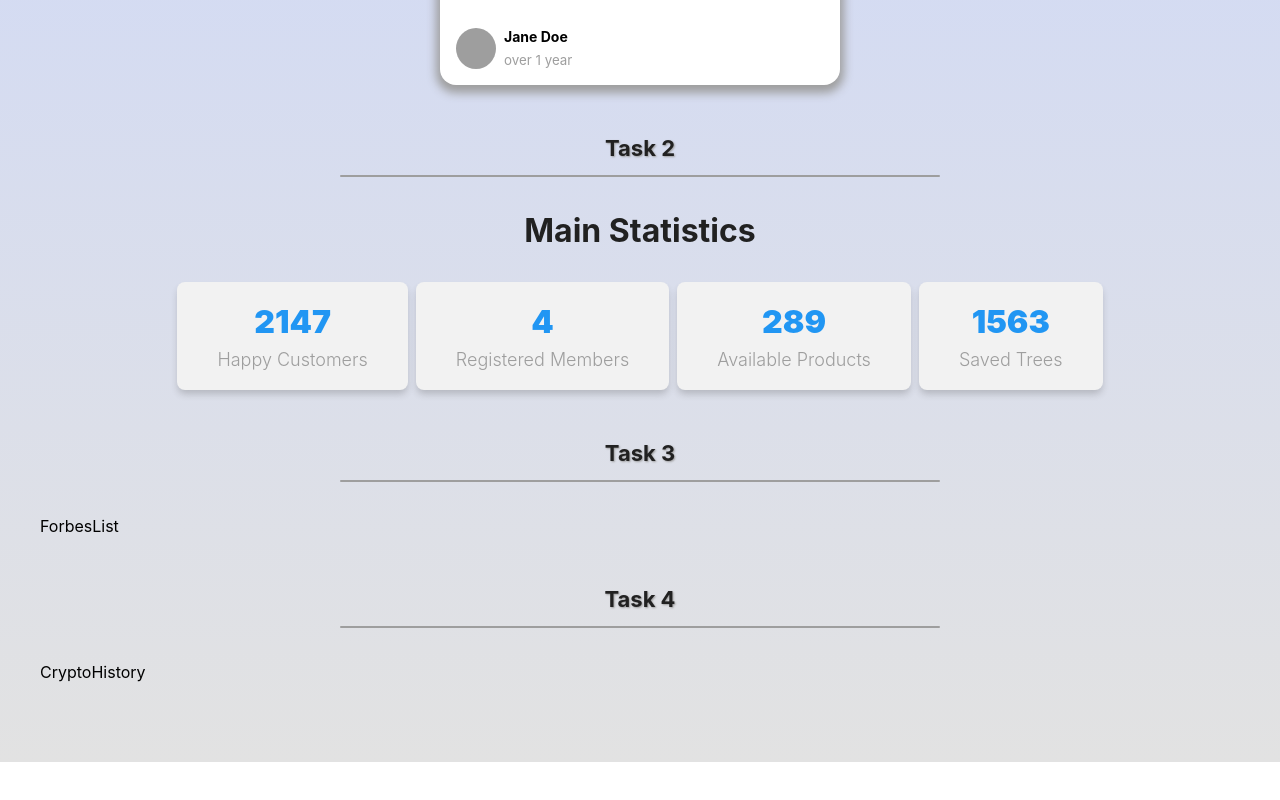
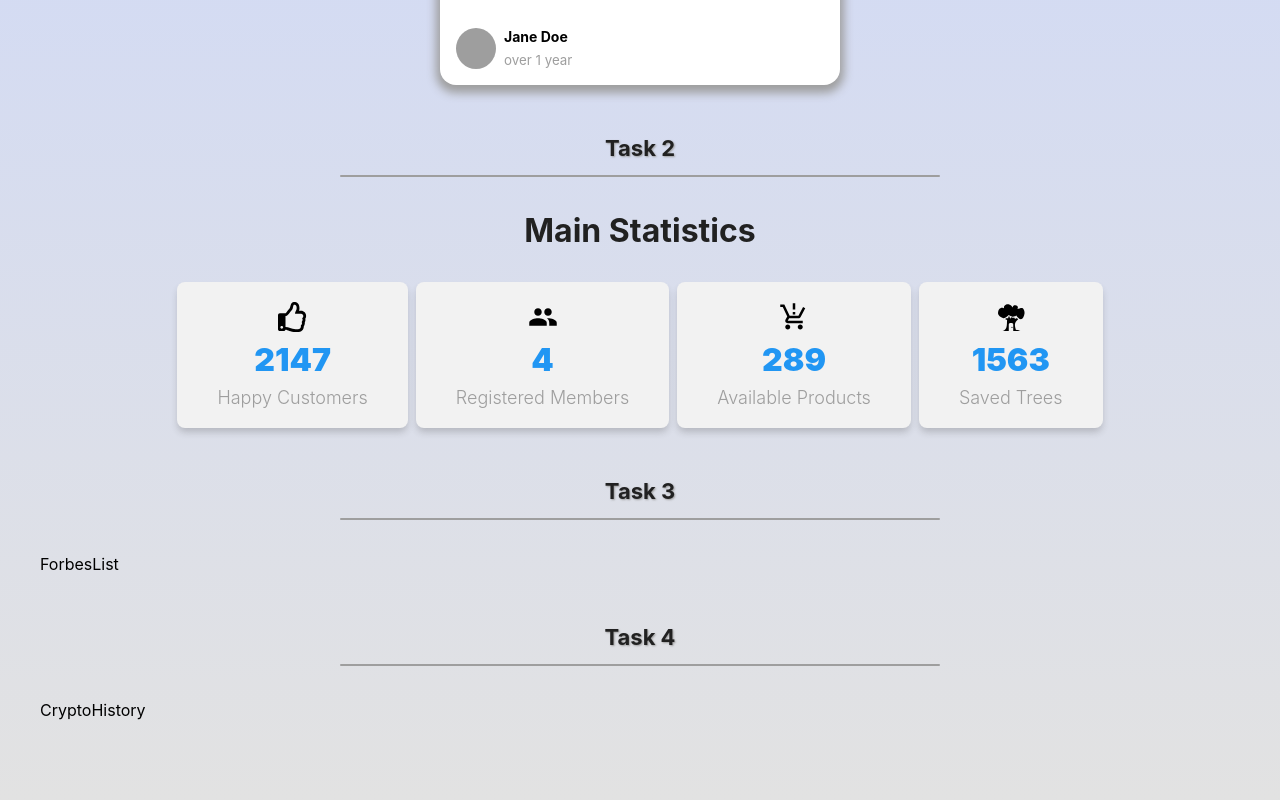
Before and after one commit to pavlo-sheremet-dev/blended, a React (Vite) app: page / in a window 1280 px wide. Shown: the part 624-1424 px from the top of the page. Before the commit the page ends 1386 px from the top, so only its background shows below. Built offline with nearby package versions, Linux system fonts and the light colour scheme; grey boxes are pictures that could not be loaded.

Commit message:
task2 icons

```diff
--- a/src/components/StatisticItem/StatisticItem.jsx
+++ b/src/components/StatisticItem/StatisticItem.jsx
@@ -4,10 +4,10 @@ import {
   StatisticCounter,
 } from './StatisticItem.styled';
 
-export const StatisticItem = ({ title, total }) => {
+export const StatisticItem = ({ title, total, icon: Icon }) => {
   return (
     <StatisticBox>
-      {/* Тут має бути іконка */}
+      <Icon color="black" size={30} />
       <StatisticCounter>{total}</StatisticCounter>
       <StatisticText>{title}</StatisticText>
     </StatisticBox>
--- a/src/components/Statistics/Statistics.jsx
+++ b/src/components/Statistics/Statistics.jsx
@@ -5,6 +5,12 @@ import { MdPeople, MdOutlineProductionQuantityLimits } from 'react-icons/md';
 import { GiTreeDoor } from 'react-icons/gi';
 
 export const Statistics = ({ title, stats }) => {
+  const icon = {
+    1: FaRegThumbsUp,
+    2: MdPeople,
+    3: MdOutlineProductionQuantityLimits,
+    4: GiTreeDoor,
+  };
   return (
     <>
       {title && <StatisticTitle>{title}</StatisticTitle>}
@@ -16,6 +22,7 @@ export const Statistics = ({ title, stats }) => {
                 title={stat.title}
                 total={stat.total}
                 key={stat.id}
+                icon={icon[stat.id]}
               />
             );
           })}
```
